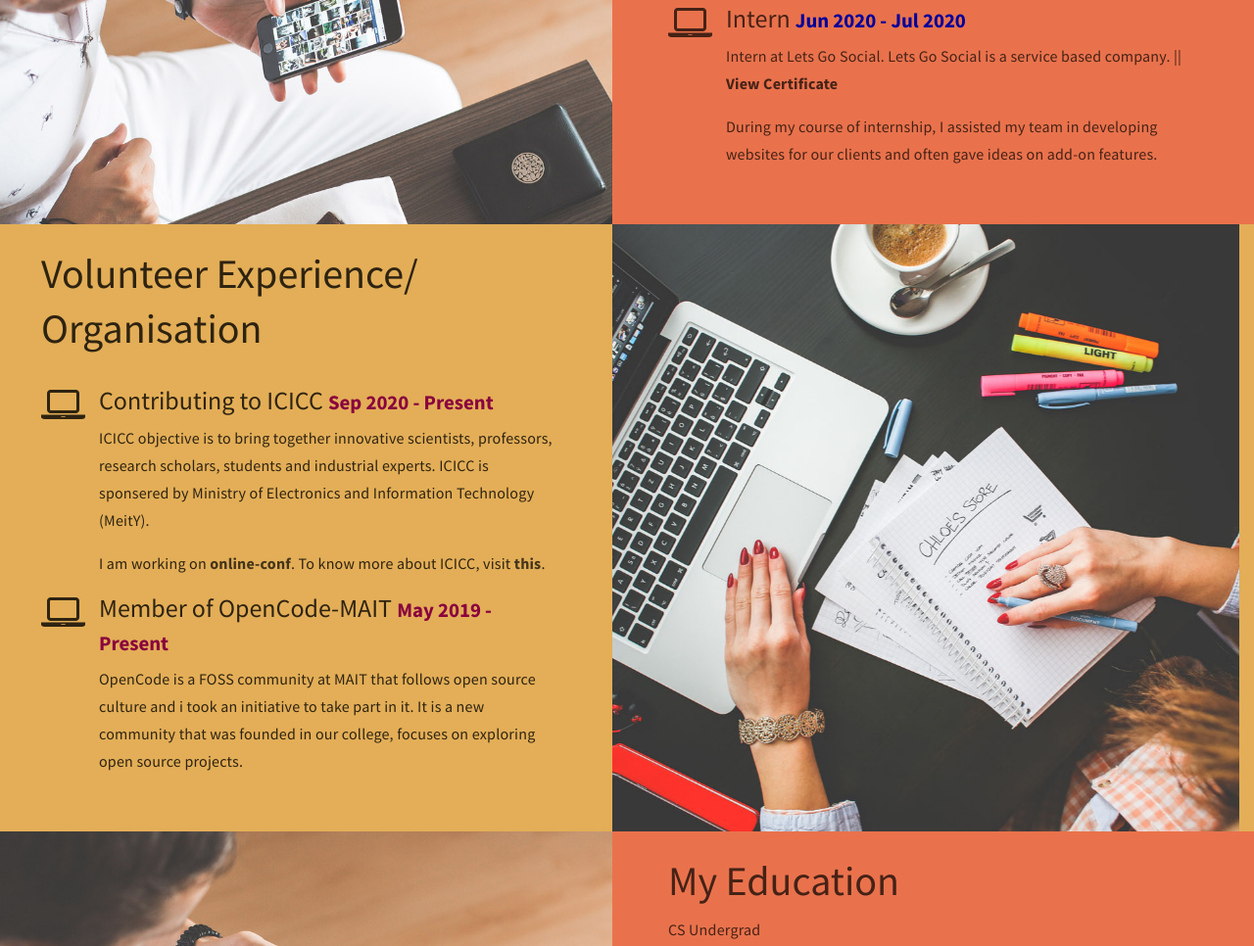
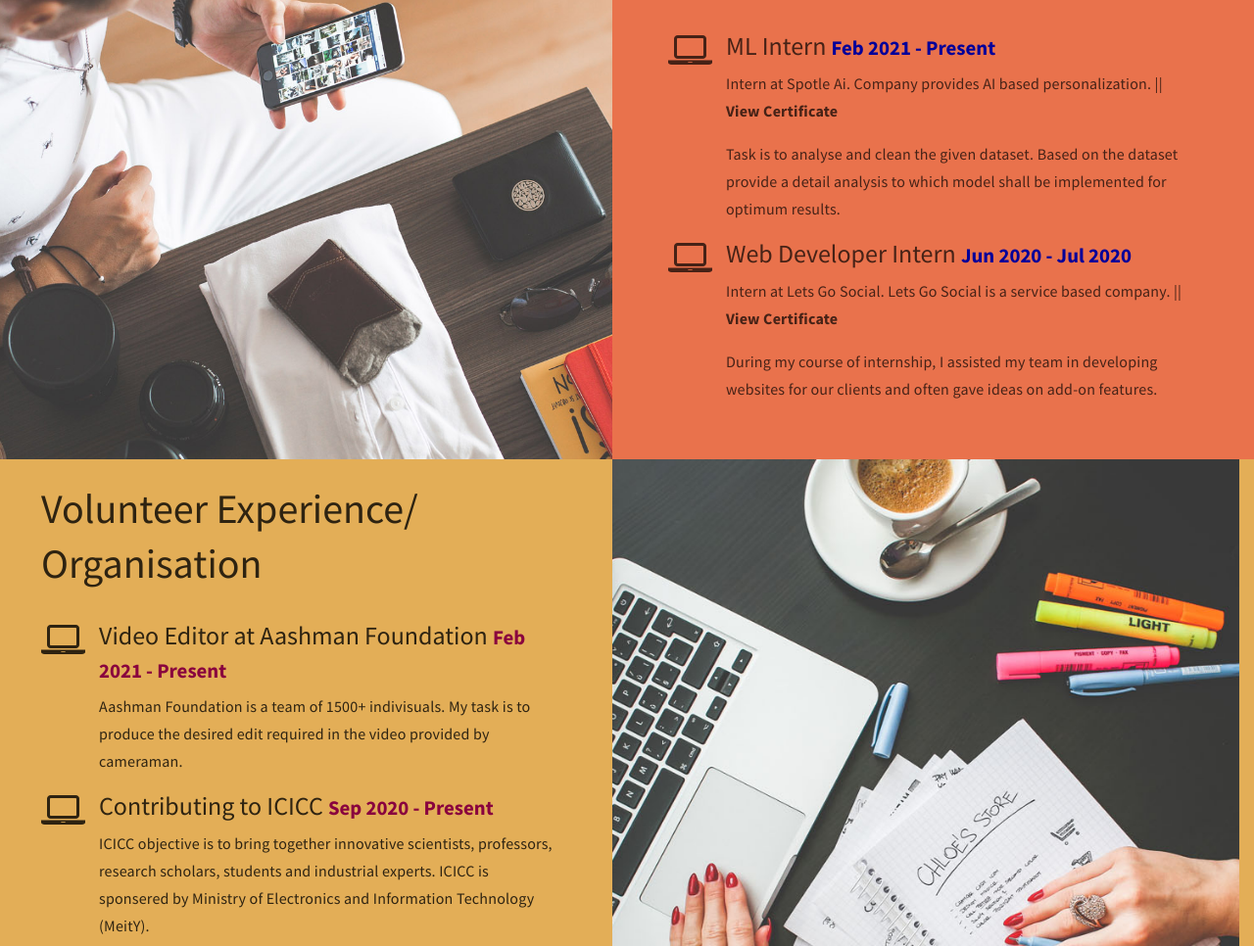
Before and after one commit to gaulghost/gaulghost.github.io, a plain HTML site: page index.html in a window 1280 px wide. Shown: the part 1833-2799 px from the top of the page at 98% size. Drawn offline with Linux system fonts and the light colour scheme.

Commit message:
Update Profile Data

```diff
--- a/index.html
+++ b/index.html
@@ -92,7 +92,7 @@
                                 <p>Currently versed with basics of Python, HTML/CSS, Bootstrap, React, C/C++</p>
                                 <p>My interests lie in reading novels and manga with drawing as my side hobby. I also play MOBA (Multiplayer Online Battle Arena) games and watch animes.</p>
                                 <p>Was in few top players of India in MOBA ML(Mobile Legends - Got Banned after India-China clash). Mobile Legends have over 100+ million downloads on play store and 1 billion+ in total. Will move to LOL(League of Legends)-Wild Rift after its India launch.</p>
-                                <p>Contributing to ICICC (International Conference on Innovative Computing and Communcation).</p>
+                                <p>Contributing to ICICC (International Conference on Innovative Computing and Communcation) as Front-End Developer & As Video Editor in Aashman Foundation (NGO, team of 1500+ indivisuals).</p>
                             </div>
                         </div>
                     </div>
@@ -177,12 +177,22 @@
                                 <h2>My Experiences</h2>
                                 <p class="color-white">Previous companies and my tasks</p>
                             </div>
+                            <div class="wow fadeInUp color-white media" data-wow-delay="1s">
+                                <div class="media-object media-left">
+                                    <i class="fa fa-laptop"></i>
+                                </div>
+                                <div class="media-body">
+                                    <h3 class="media-heading">ML Intern <small>Feb 2021 - Present</small></h3>
+                                    <p class="color-white">Intern at Spotle Ai. Company provides AI based personalization. || <a href="document/LetsGoSocial.pdf" target="_blank">View Certificate</a></p>
+                                    <p class="color-white">Task is to analyse and clean the given dataset. Based on the dataset provide a detail analysis to which model shall be implemented for optimum results.</p>
+                                </div>
+                            </div>
                             <div class="wow fadeInUp color-white media" data-wow-delay="1.2s">
                                 <div class="media-object media-left">
                                     <i class="fa fa-laptop"></i>
                                 </div>
                                 <div class="media-body">
-                                    <h3 class="media-heading">Intern <small>Jun 2020 - Jul 2020</small></h3>
+                                    <h3 class="media-heading">Web Developer Intern <small>Jun 2020 - Jul 2020</small></h3>
                                     <p class="color-white">Intern at Lets Go Social. Lets Go Social is a service based company. || <a href="document/LetsGoSocial.pdf" target="_blank">View Certificate</a></p>
                                     <p class="color-white">During my course of internship, I assisted my team in developing websites for our clients and often gave ideas on add-on features.</p>
                                 </div>
@@ -201,6 +211,15 @@
                             <div class="wow fadeInUp section-title" data-wow-delay="0.8s">
                                 <h2>Volunteer Experience/ Organisation</h2>
                                 <!-- <p class="color-white">CS Undergrad</p> -->
+                            </div>
+                            <div class="wow fadeInUp color-white media" data-wow-delay="1s">
+                                <div class="media-object media-left">
+                                    <i class="fa fa-laptop"></i>
+                                </div>
+                                <div class="media-body">
+                                    <h3 class="media-heading">Video Editor at Aashman Foundation <small>Feb 2021 - Present</small></h3>
+                                    <p class="color-white">Aashman Foundation is a team of 1500+ indivisuals. My task is to produce the desired edit required in the video provided by cameraman.</p>
+                                </div>
                             </div>
                             <div class="wow fadeInUp color-white media" data-wow-delay="1.2s">
                                 <div class="media-object media-left">
```
